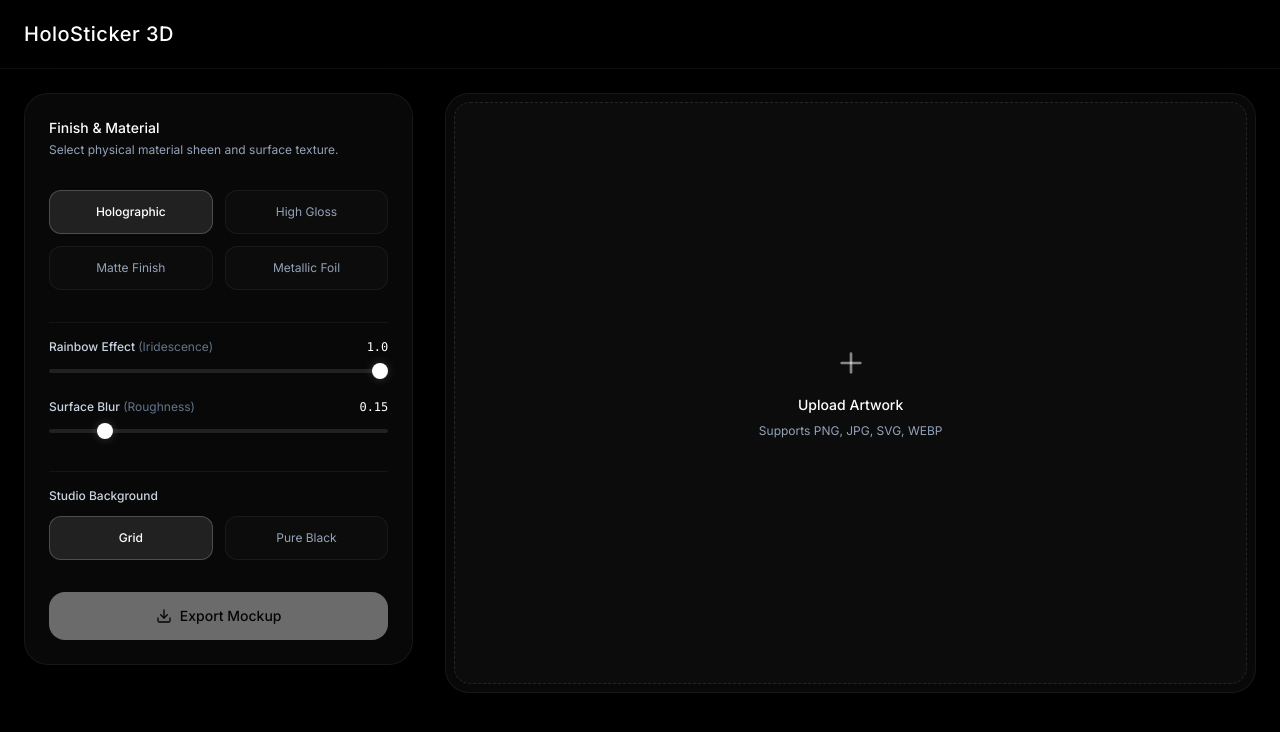
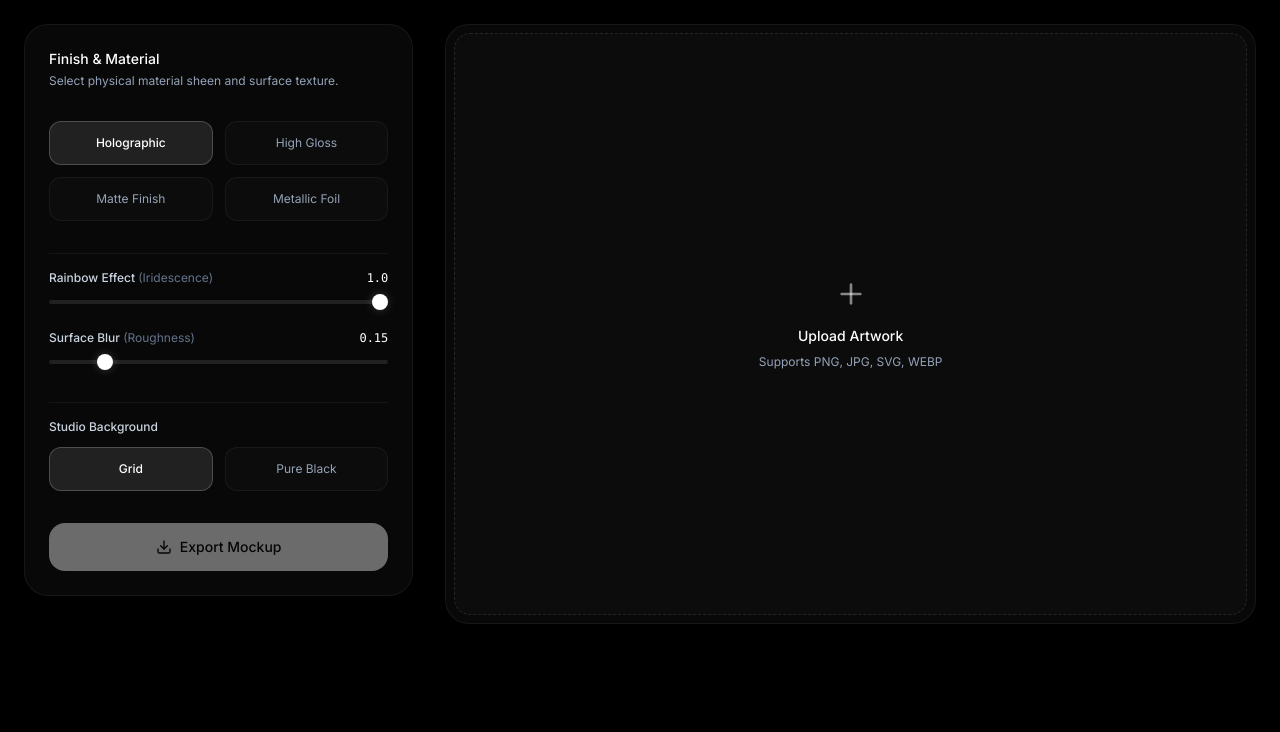
Before and after one commit to theonlydesigner/Sticky, a plain HTML site: page index.html in a window 1280 px wide. Drawn offline with nearby package versions, Linux system fonts and the light colour scheme.

Commit message:
added the images and changed the name of the website because the previous one did not suit my vibe

```diff
--- a/index.html
+++ b/index.html
@@ -3,16 +3,13 @@
 <head>
   <meta charset="UTF-8">
   <meta name="viewport" content="width=device-width, initial-scale=1.0">
-  <title>HoloSticker 3D Studio</title>
+  <title>MockYourSticker</title>
   <script src="https://cdn.tailwindcss.com"></script>
   <script src="https://unpkg.com/lucide@latest"></script>
   <script src="https://unpkg.com/three@0.160.0/build/three.min.js"></script>
   <link rel="stylesheet" href="style.css">
 </head>
 <body class="text-slate-200 min-h-screen flex flex-col antialiased bg-black selection:bg-white/20">
-  <header class="w-full max-w-7xl mx-auto px-6 py-5 flex items-center justify-between border-b border-white/5">
-    <h1 class="text-xl font-medium tracking-wide text-white">HoloSticker 3D</h1>
-  </header>
 
   <main class="flex-1 max-w-7xl w-full mx-auto p-6 grid grid-cols-1 lg:grid-cols-12 gap-8 items-start">
     <div class="lg:col-span-4 space-y-6">
```
Also changed, not shown: images/gloss.png (added), images/holo.png (added), images/home.png (added), images/matte.png (added), images/metal.png (added), 1 other file.
